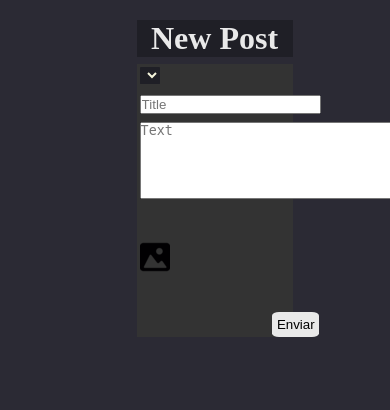
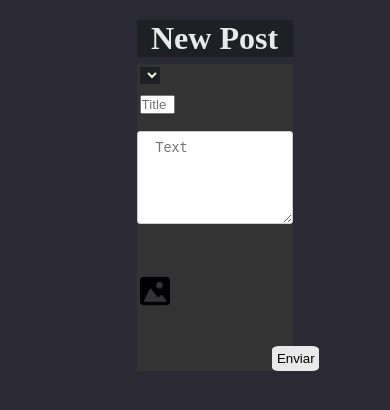
Before and after one commit to jaes04/ltep, a PHP site: page /page/createpost.php in a window 390 px wide; the page is wider, and only the part inside the window is pictured. Shown: the top 410 px of that part. Run offline with PHP 8.4, Linux system fonts and the light colour scheme; data that the repository does not hold is empty.

Commit message:
Responsive createpost.css

```diff
--- a/css/createpost.css
+++ b/css/createpost.css
@@ -79,3 +79,17 @@ figcaption {
     text-align: center;
     margin-left: 87%;
 }
+@media only screen and (max-width: 1458px) {
+    .title{
+        width: 20%;
+    }
+    .text{
+        width: 100%;
+        padding: 8px 18px;
+        margin: 9px 0;
+        display: inline-block;
+        border: 1px solid #ccc;
+        border-radius: 3px;
+        box-sizing: border-box;
+    }
+}
```
